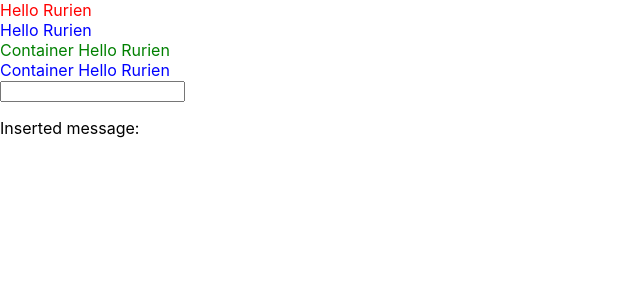
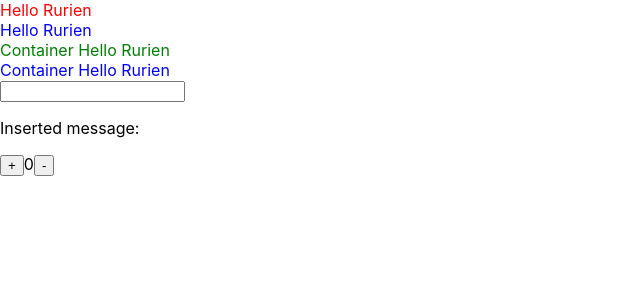
Before and after one commit to Rurien1124/react-typescript-basic, a React (Create React App) app: page / in a window 1280 px wide. Shown: the top 300 px of the page, without its empty margins (0-640 px from the left). Built offline with nearby package versions, Linux system fonts and the light colour scheme.

Commit message:
Add state with counter

```diff
--- a/src/App.tsx
+++ b/src/App.tsx
@@ -1,6 +1,7 @@
 import React from 'react';
 import { ContainerHello, Hello } from './props/Hello';
 import { Message } from './state/Message';
+import { Counter } from './state/Counter';
 
 function App() {
   return (
@@ -10,6 +11,7 @@
       <ContainerHello name={'Rurien'} color={'green'} />
       <ContainerHello name={'Rurien'} />
       <Message />
+      <Counter />
     </div>
   );
 }
--- /dev/null
+++ b/src/state/Counter.tsx
@@ -0,0 +1,21 @@
+import React, { useState } from 'react';
+
+export const Counter = () => {
+  const [count, setCount] = useState(0);
+
+  const increase = () => {
+    setCount(count + 1);
+  };
+
+  const decrease = () => {
+    setCount(count - 1);
+  };
+
+  return (
+    <div>
+      <button onClick={increase}>+</button>
+      <label>{count}</label>
+      <button onClick={decrease}>-</button>
+    </div>
+  );
+};
```
